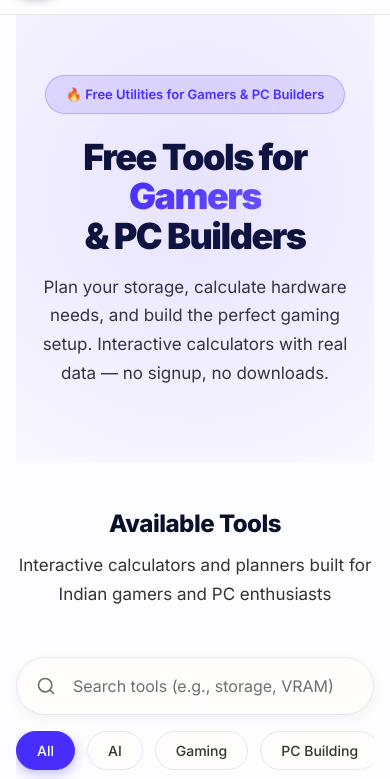
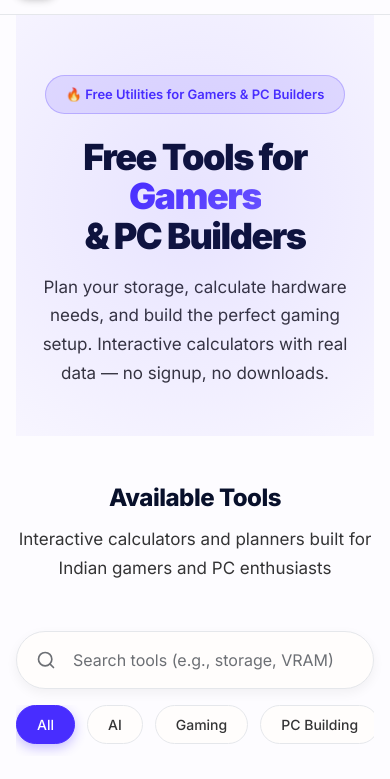
Before and after one commit to imnk45/redrag-tools, a plain HTML site: page index.html in a window 390 px wide. Shown: the part 57-836 px from the top of the page. Drawn offline with Linux system fonts and the light colour scheme.

Commit message:
Hub hero: tighten bottom padding after stats strip removal

```diff
--- a/hub.css
+++ b/hub.css
@@ -263,3 +263,13 @@ html[data-theme="dark"] .rt-search-input {
   opacity: 1;
   transform: scale(1.05);
 }
+
+/* Hero spacing tightened after the stats strip was removed (28 Nov 2026) */
+.rt-hero {
+  padding-bottom: 36px;
+}
+@media (max-width: 768px) {
+  .rt-hero {
+    padding-bottom: 24px;
+  }
+}
--- a/index.html
+++ b/index.html
@@ -72,7 +72,7 @@
 <link rel="stylesheet" href="/shared/css/shell.css?v=40">
 
 <!-- Hub-specific CSS -->
-<link rel="stylesheet" href="hub.css?v=44">
+<link rel="stylesheet" href="hub.css?v=45">
 
 <!-- Structured Data: BreadcrumbList (injected early for Google discovery) -->
 <script type="application/ld+json">
```
